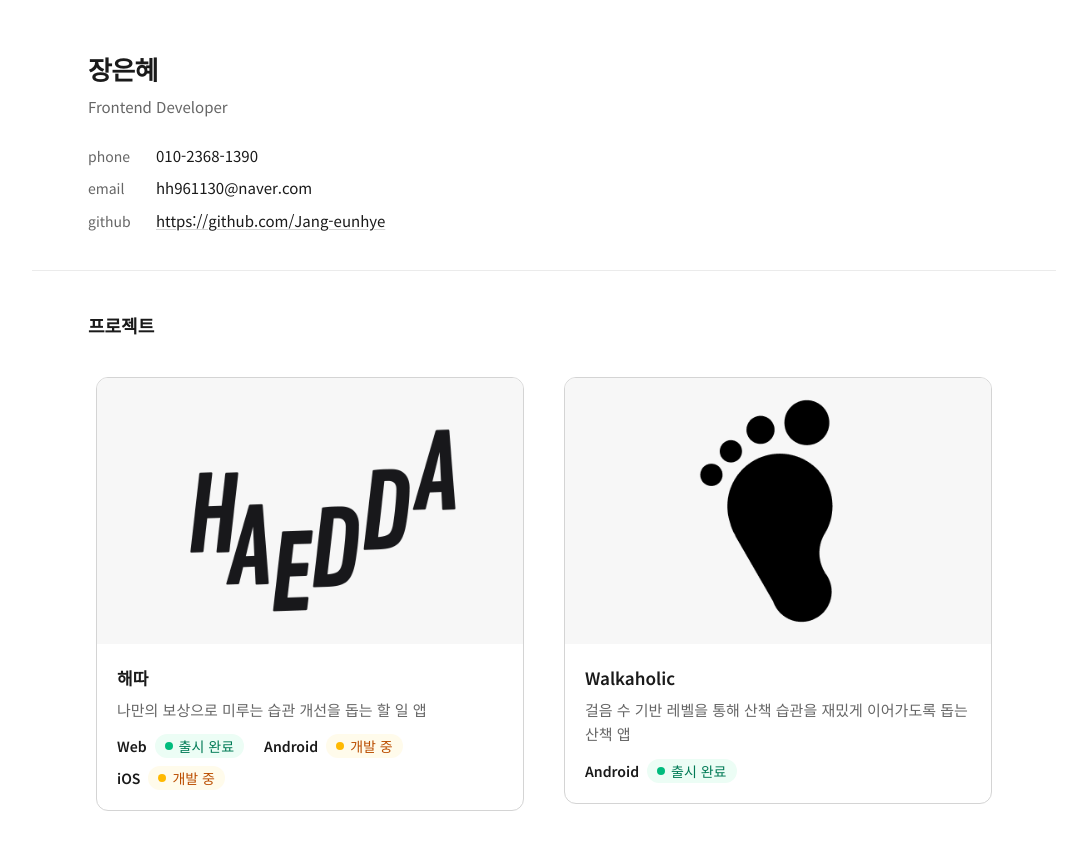
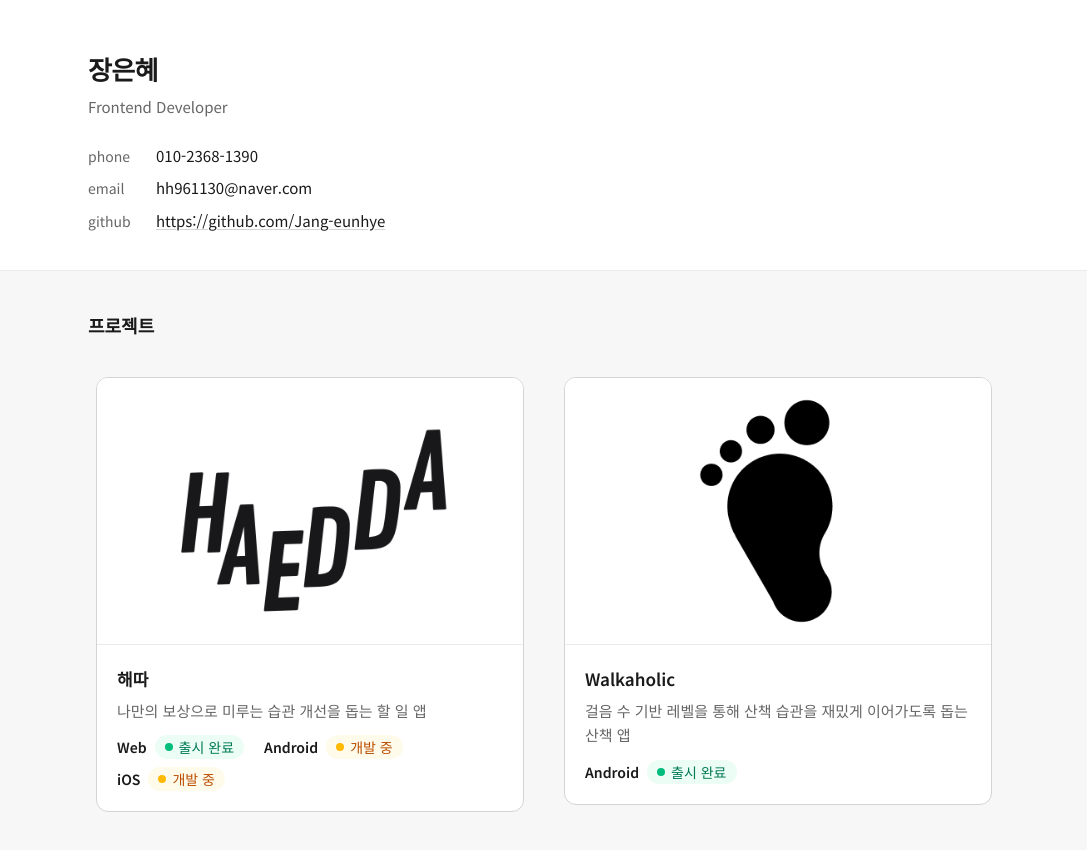
Before and after one commit to Jang-eunhye/portfolio, a Next.js app: page / in a window 1280 px wide. Shown: the top 850 px of the page, without its empty margins (96-1183 px from the left). Built offline with nearby package versions, Linux system fonts and the light colour scheme.

Commit message:
design: 프로젝트 카드 디자인 수정

```diff
--- a/src/components/ProjectCard.tsx
+++ b/src/components/ProjectCard.tsx
@@ -15,7 +15,7 @@ export function ProjectCard({ project }: ProjectCardProps) {
       className="group flex flex-col overflow-hidden rounded-xl border border-neutral-300 bg-white transition-[transform,border-color] duration-200 ease-out hover:scale-[1.04] hover:border-neutral-500"
     >
       {project.logo ? (
-        <div className="relative aspect-[16/10] overflow-hidden bg-subtle">
+        <div className="relative aspect-[16/10] overflow-hidden bg-white">
           <Image
             src={project.logo}
             alt=""
@@ -33,7 +33,7 @@ export function ProjectCard({ project }: ProjectCardProps) {
         />
       )}
 
-      <div className="flex flex-1 flex-col gap-3 p-5">
+      <div className="flex flex-1 flex-col gap-3 border-t border-border p-5">
         <div>
           <h3 className="text-[1.0625rem] font-semibold text-foreground">
             {project.name}
--- a/src/components/Projects.tsx
+++ b/src/components/Projects.tsx
@@ -5,7 +5,8 @@ export function Projects() {
   const featured = getFeaturedProjects();
 
   return (
-    <section className="page-container border-t border-border pb-14 pt-9 md:pb-16 md:pt-10">
+    <section className="border-t border-border bg-subtle">
+      <div className="page-container pb-14 pt-9 md:pb-16 md:pt-10">
         <h2 className="mb-7 text-[1.125rem] font-semibold">프로젝트</h2>
         <div className="grid gap-5 sm:grid-cols-2 sm:gap-6">
           {featured.map((project) => (
@@ -14,6 +15,7 @@ export function Projects() {
             </div>
           ))}
         </div>
+      </div>
     </section>
   );
 }
--- a/src/data/projects.ts
+++ b/src/data/projects.ts
@@ -6,7 +6,7 @@ export const projects: ProjectSummary[] = [
     name: "해따",
     tagline: "나만의 보상으로 미루는 습관 개선을 돕는 할 일 앱",
     thumbnail: "/projects/haedda/thumbnail.png",
-    logo: "/projects/haedda/iicon.png",
+    logo: "/projects/haedda/icon.png",
     platformStatuses: [
       { platform: "Web", status: "released" },
       { platform: "Android", status: "in-development" },
```
Also changed, not shown: public/projects/haedda/icon.png (added), public/projects/haedda/iicon.png (deleted). Lines whose indentation alone changed are shown as unchanged.
